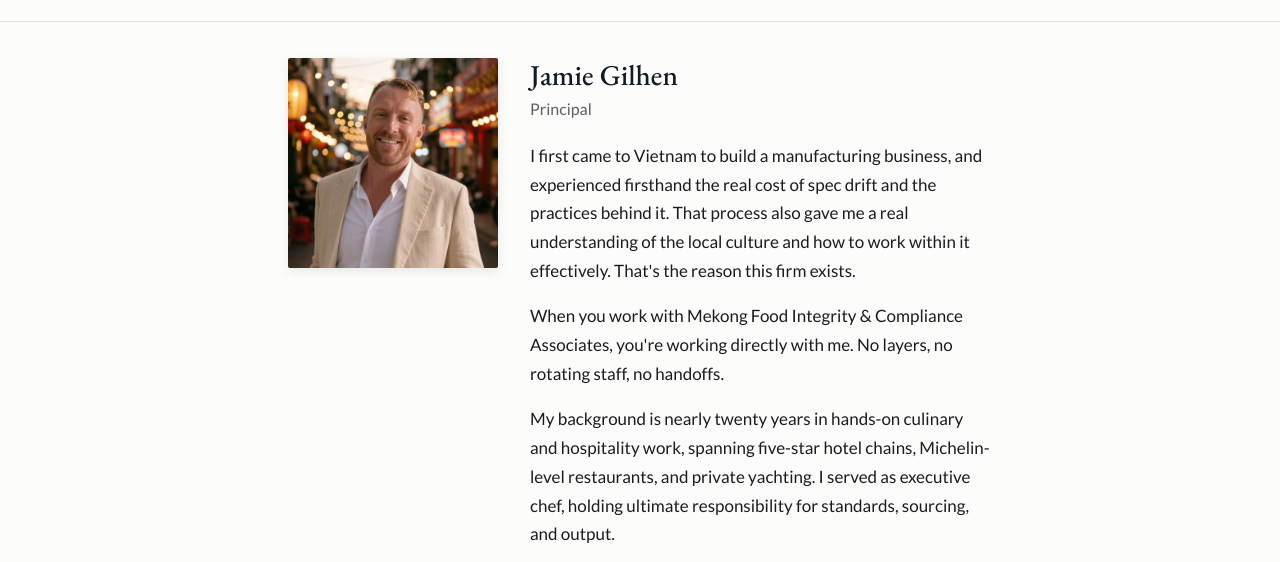
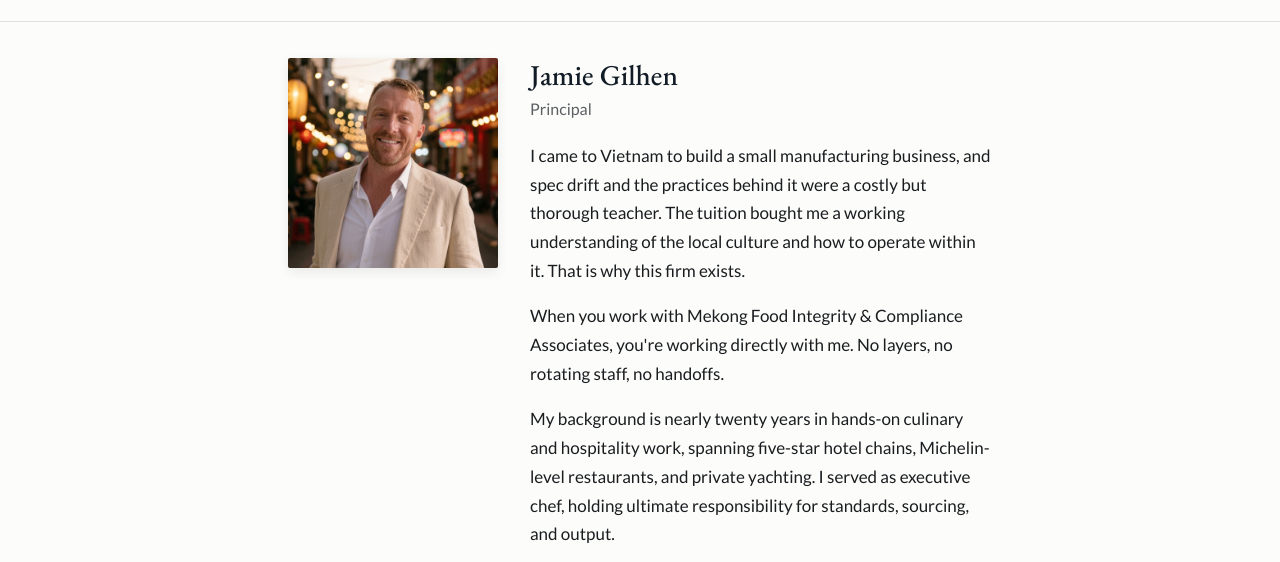
Before and after one commit to jimgilhen/mekong, a plain HTML site: page about.html in a window 1280 px wide. Shown: the part 164-726 px from the top of the page. Drawn offline with nearby package versions, Linux system fonts and the light colour scheme.

Commit message:
Update about.html

```diff
--- a/about.html
+++ b/about.html
@@ -35,7 +35,7 @@
         <h2>Jamie Gilhen</h2>
         <div class="role">Principal</div>
       </div>
-      <p>I first came to Vietnam to build a manufacturing business, and experienced firsthand the real cost of spec drift and the practices behind it. That process also gave me a real understanding of the local culture and how to work within it effectively. That's the reason this firm exists.</p>
+      <p>I came to Vietnam to build a small manufacturing business, and spec drift and the practices behind it were a costly but thorough teacher. The tuition bought me a working understanding of the local culture and how to operate within it. That is why this firm exists.</p>
       <p>When you work with Mekong Food Integrity & Compliance Associates, you're working directly with me. No layers, no rotating staff, no handoffs.</p>
       <p>My background is nearly twenty years in hands-on culinary and hospitality work, spanning five-star hotel chains, Michelin-level restaurants, and private yachting. I served as executive chef, holding ultimate responsibility for standards, sourcing, and output.
       </p>
```
